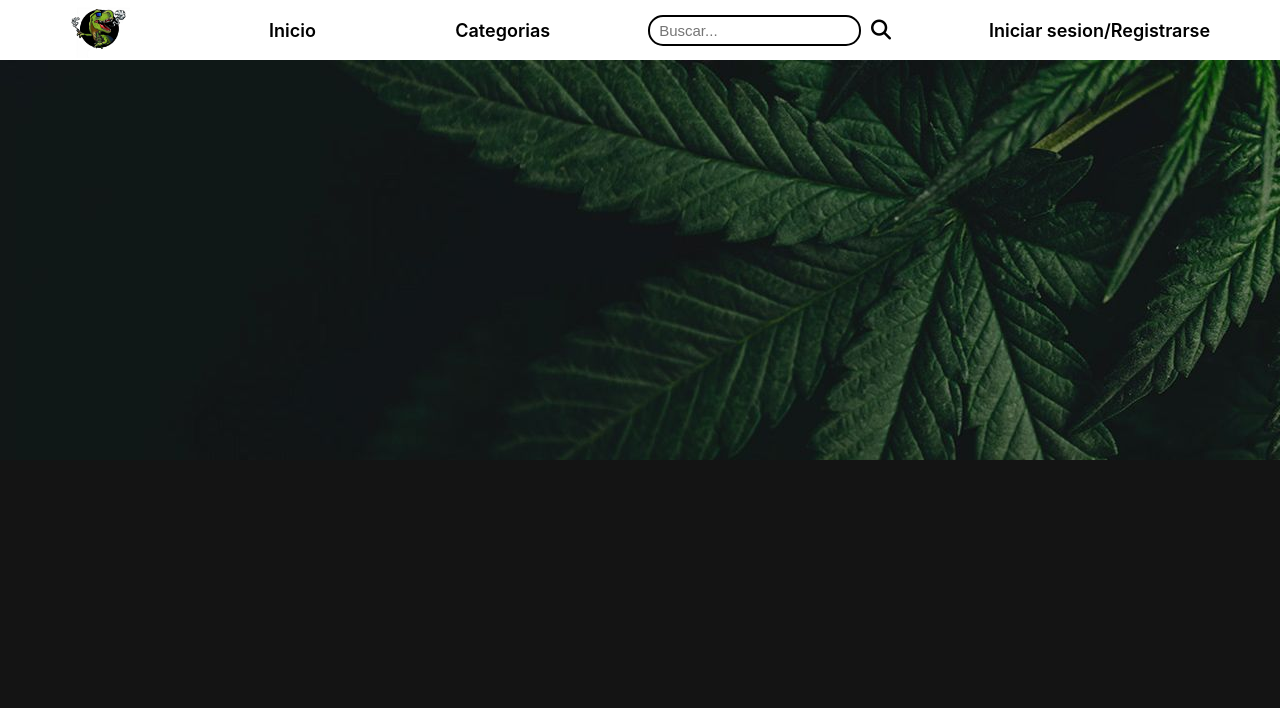
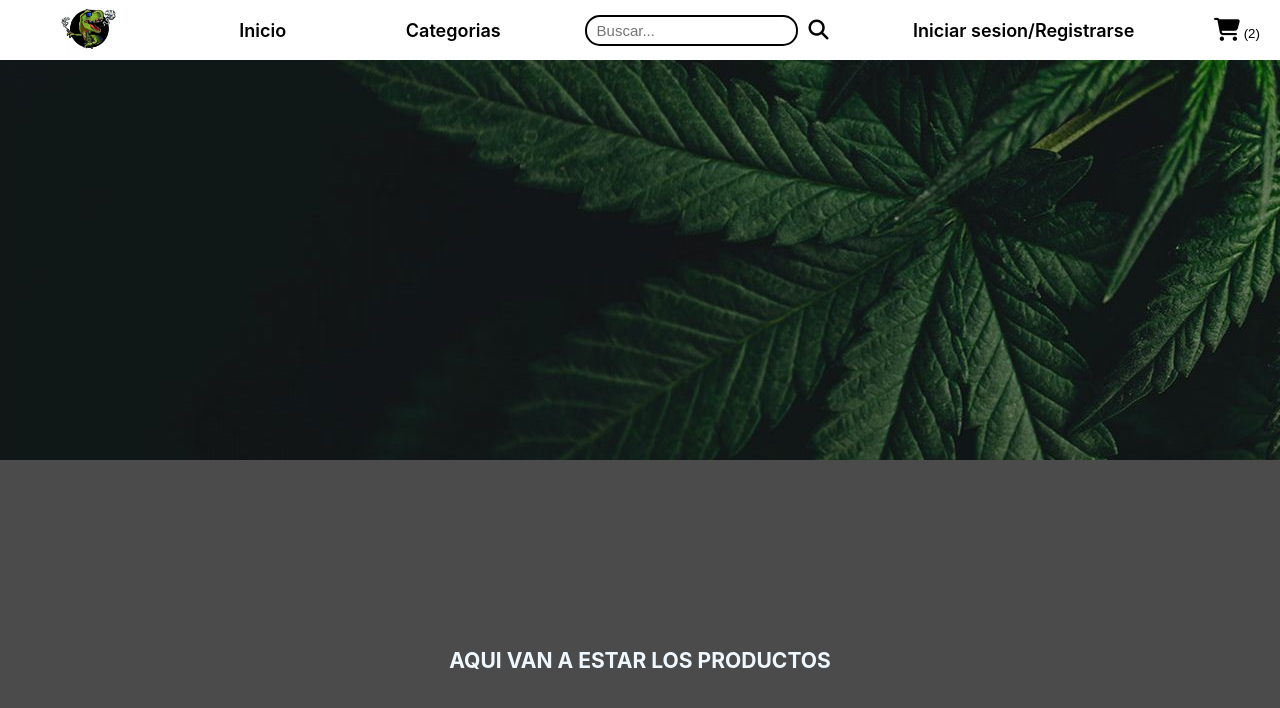
Before and after one commit to gastonozuna/Tienda-Online, a React (Create React App) app: page / in a window 1280 px wide. Shown: the top 708 px of the page. Built offline with nearby package versions, Linux system fonts and the light colour scheme.

Commit message:
Se agrego componente donde luego iran los productos de la tienda y btn de carrito en navBar

```diff
--- a/src/App.js
+++ b/src/App.js
@@ -2,12 +2,14 @@ import React from 'react';
 import './App.css';
 import NavBar from './components/navBar/NavBar';
 import Header from './components/header/Header';
+import ItemListContainer from './components/ItemListContainer/ItemListContainer';
 
 function App() {
   return (
     <React.Fragment>
       <NavBar/>
       <Header/>
+      <ItemListContainer greeting='AQUI VAN A ESTAR LOS PRODUCTOS'/>
     </React.Fragment>
   );
 }
--- /dev/null
+++ b/src/components/CartWidget/CartWidget.css
@@ -0,0 +1,9 @@
+.fa-shopping-cart{
+    font-size: 1.8vw;
+}
+
+.cartButton{
+    border: none;
+    background: none;
+    cursor: pointer;
+}
--- /dev/null
+++ b/src/components/CartWidget/CartWidget.js
@@ -0,0 +1,15 @@
+import './CartWidget.css';
+
+export const CartWidget = () => {
+
+        return(
+
+            <div>
+                <button className='cartButton'>
+                <i className="fas fa-shopping-cart"></i>
+                <span>  (2)</span>
+                </button>
+            </div>
+    )
+
+}
--- /dev/null
+++ b/src/components/Item/Item.css
@@ -0,0 +1,6 @@
+.item{
+    width: 200px;
+    height: 200px;
+    background-color: aliceblue;
+    border-radius: 10px;
+}
--- /dev/null
+++ b/src/components/ItemListContainer/ItemListContainer.css
@@ -0,0 +1,10 @@
+.ItemListCointainer{
+    display: flex;
+    justify-content: center;
+    align-items: center;
+    background-color: rgb(75, 75, 75);
+    width: 100%;
+    height: 400px;
+    color: aliceblue;
+    font-size: large;
+}
--- /dev/null
+++ b/src/components/ItemListContainer/ItemListContainer.js
@@ -0,0 +1,16 @@
+import './ItemListContainer.css';
+
+const ItemListContainer = ({greeting}) => {
+
+        return(
+            <>
+            <div className='ItemListCointainer'>
+                <h3>{greeting}</h3>
+            </div>
+            </>
+        )
+
+}
+
+
+export default ItemListContainer;
--- a/src/components/navBar/NavBar.js
+++ b/src/components/navBar/NavBar.js
@@ -1,6 +1,7 @@
 import React from 'react';
 import './navBar.css';
 import './categories';
+import {CartWidget} from '../CartWidget/CartWidget';
 
 const logo = require('./navBarImages/logoCogosaurio.png');
 
@@ -29,6 +30,8 @@ function NavBar() {
             <a href='#'/><div className='navSearchButton'><i className="fas fa-search"></i></div><a/>
             </div>
             <a href='#'/><div className='navButton'>Iniciar sesion/Registrarse</div><a/>
+            <CartWidget/>
+
         </nav>
 
     )
```
Also changed, not shown: src/components/Item/Item.js (added, +15 -0 lines).
